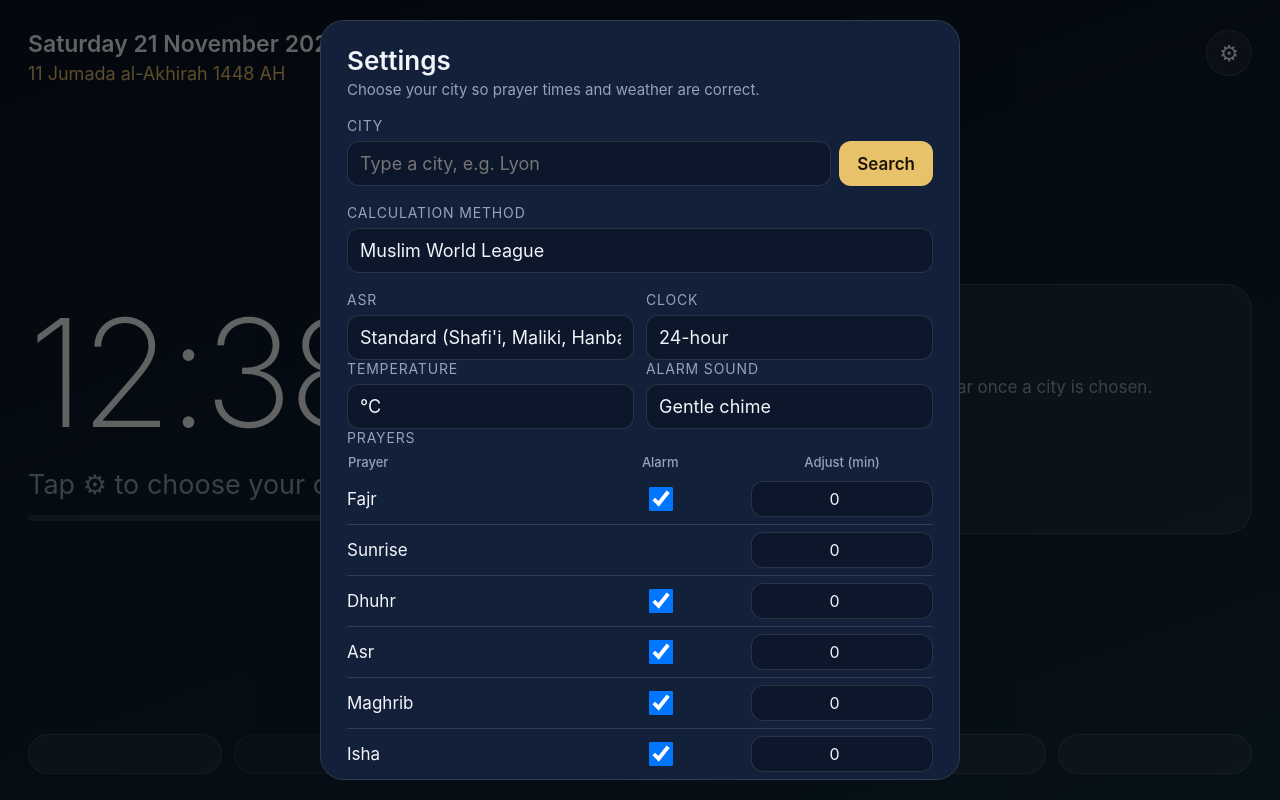
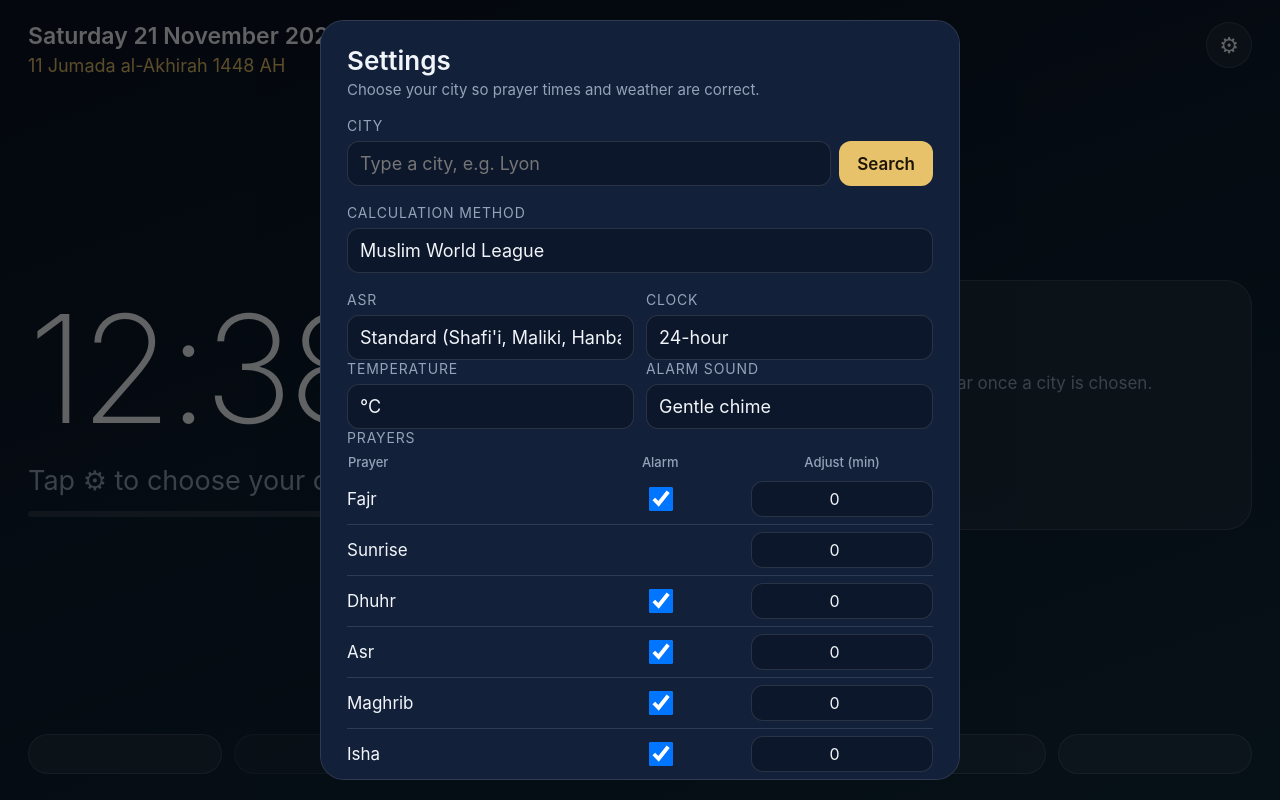
Before and after one commit to adammouhcine67-cmd/kitchen-prayer-clock, a plain HTML site: page index.html in a window 1280 px wide. Drawn offline with Linux system fonts and the light colour scheme.

Commit message:
Add files via upload

```diff
--- a/index.html
+++ b/index.html
@@ -4,7 +4,8 @@
 <meta charset="utf-8">
 <meta name="viewport" content="width=device-width,initial-scale=1,maximum-scale=1,user-scalable=no">
 <meta name="apple-mobile-web-app-capable" content="yes">
-<meta name="apple-mobile-web-app-status-bar-style" content="black-translucent">
+<meta name="apple-mobile-web-app-status-bar-style" content="black">
+<meta name="theme-color" content="#0a1222">
 <meta name="apple-mobile-web-app-title" content="Prayer Times">
 <title>Kitchen Prayer Clock</title>
 <style>
@@ -12,11 +13,12 @@
  --text:#f1f5f9;--muted:#94a3b8;--gold:#e8c26a;--gold2:#f6dc98;--ink:#1c1505}
 *{box-sizing:border-box}
 html,body{margin:0;height:100%;overflow:hidden}
+html{background:#0a1222}
 body{background:#0a1222;background:linear-gradient(160deg,var(--bg1) 0%,var(--bg2) 100%);color:var(--text);
  font-family:-apple-system,"Helvetica Neue",Helvetica,Arial,sans-serif;-webkit-user-select:none;user-select:none;
  -webkit-tap-highlight-color:transparent;-webkit-font-smoothing:antialiased}
 button,select,input{font-family:inherit}
-.app{display:flex;flex-direction:column;height:100%;padding:30px 28px 26px}
+.app{display:flex;flex-direction:column;height:100%;padding:22px 28px 26px}
 header{display:flex;justify-content:space-between;align-items:flex-start}
 .greg{font-size:23px;font-weight:600}
 .hijri{font-size:18px;color:var(--gold);margin-top:5px}
```
